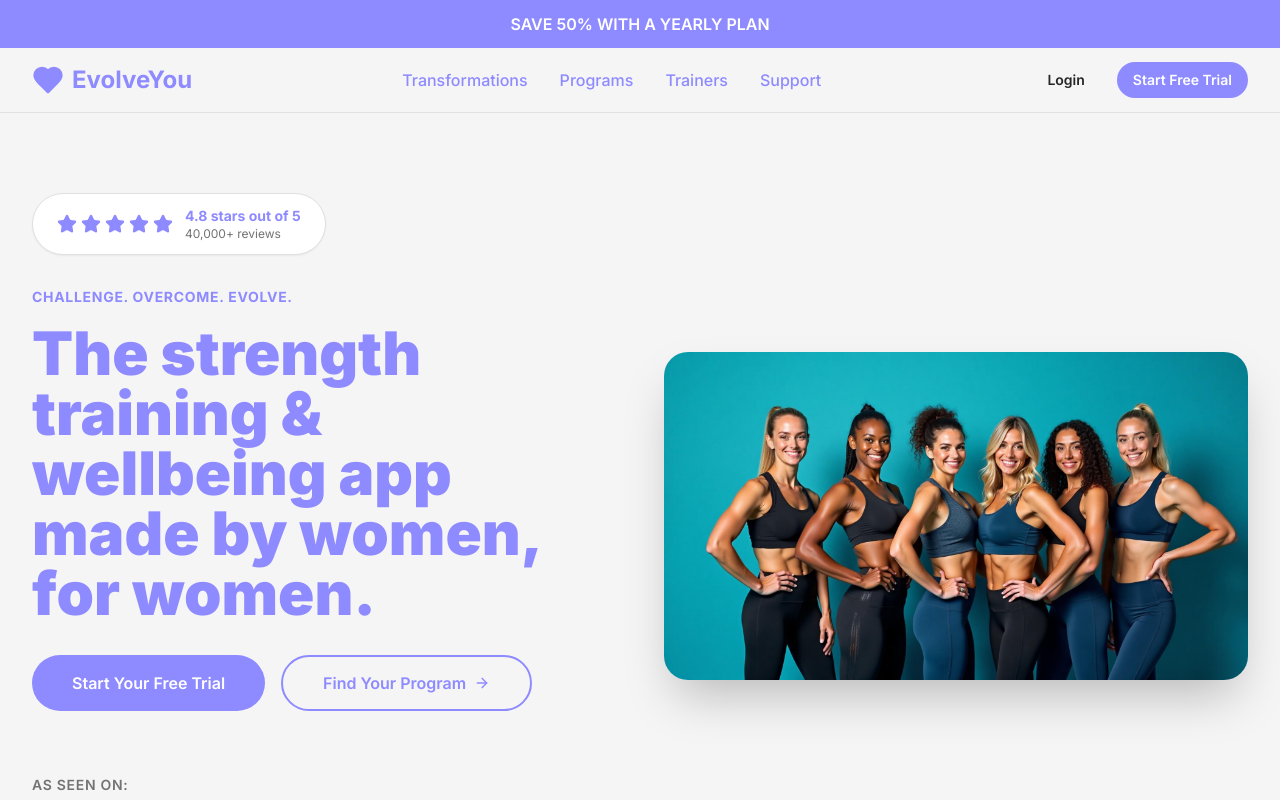
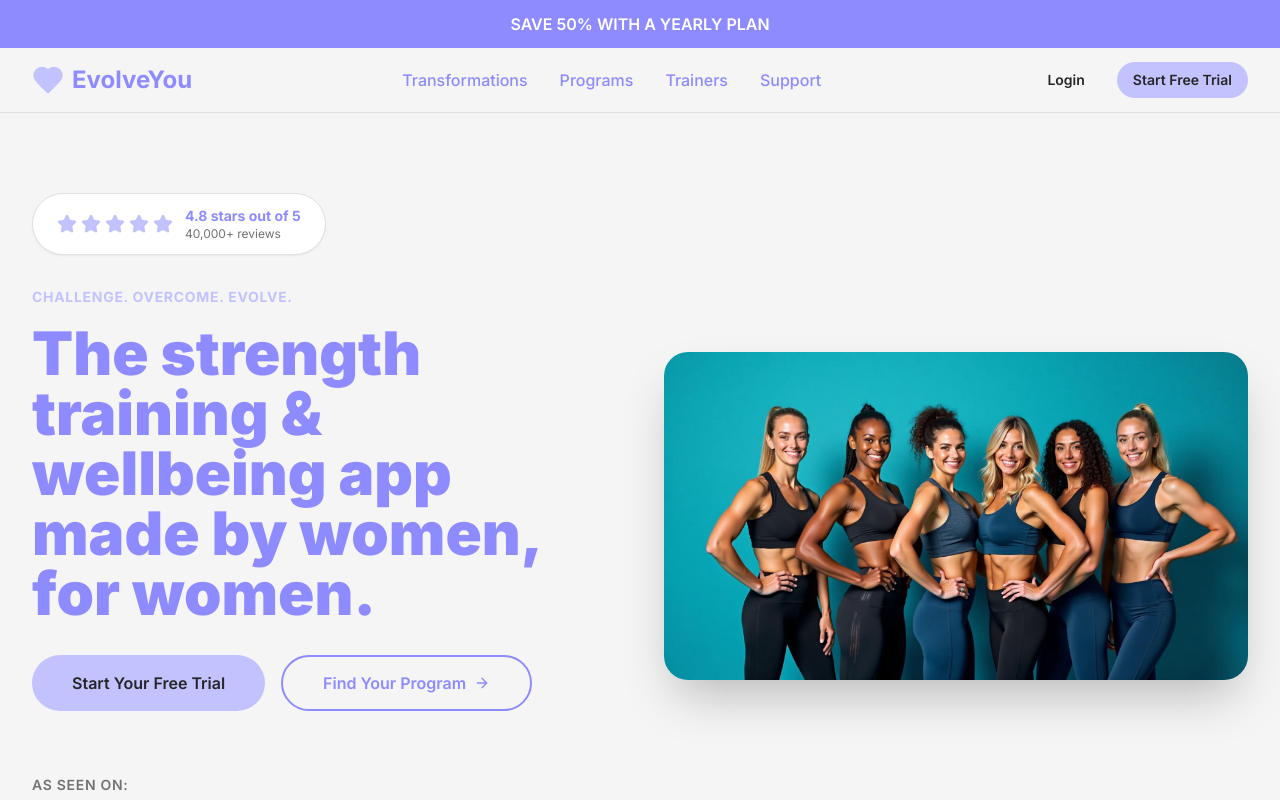
Before and after one commit to DhruvishaBobbi/my-evolve-clone, a React (Vite) app: page / in a window 1280 px wide. Shown: the top 800 px of the page. Built offline with nearby package versions, Linux system fonts and the light colour scheme; the HTML template or start-up script is replaced by a standard one.

Commit message:
Update primary color

```diff
--- a/src/index.css
+++ b/src/index.css
@@ -17,8 +17,8 @@ All colors MUST be HSL.
     --popover: 0 0% 100%;
     --popover-foreground: 0 0% 15%;
 
-    --primary: 242 100% 77%;
-    --primary-foreground: 0 0% 100%;
+    --primary: 240 100% 88%;
+    --primary-foreground: 0 0% 15%;
 
     --secondary: 242 100% 77%;
     --secondary-foreground: 0 0% 100%;
@@ -26,15 +26,15 @@ All colors MUST be HSL.
     --muted: 0 0% 90%;
     --muted-foreground: 0 0% 45%;
 
-    --accent: 242 100% 77%;
-    --accent-foreground: 0 0% 100%;
+    --accent: 240 100% 88%;
+    --accent-foreground: 0 0% 15%;
 
     --destructive: 0 84.2% 60.2%;
     --destructive-foreground: 0 0% 100%;
 
     --border: 0 0% 88%;
     --input: 0 0% 88%;
-    --ring: 242 100% 77%;
+    --ring: 240 100% 88%;
 
     --radius: 1rem;
 
@@ -65,8 +65,8 @@ All colors MUST be HSL.
     --popover: 0 0% 15%;
     --popover-foreground: 0 0% 98%;
 
-    --primary: 242 100% 77%;
-    --primary-foreground: 0 0% 100%;
+    --primary: 240 100% 88%;
+    --primary-foreground: 0 0% 15%;
 
     --secondary: 242 100% 77%;
     --secondary-foreground: 0 0% 100%;
@@ -74,15 +74,15 @@ All colors MUST be HSL.
     --muted: 0 0% 20%;
     --muted-foreground: 0 0% 65%;
 
-    --accent: 242 100% 77%;
-    --accent-foreground: 0 0% 100%;
+    --accent: 240 100% 88%;
+    --accent-foreground: 0 0% 15%;
 
     --destructive: 0 62.8% 30.6%;
     --destructive-foreground: 0 0% 98%;
 
     --border: 0 0% 20%;
     --input: 0 0% 20%;
-    --ring: 242 100% 77%;
+    --ring: 240 100% 88%;
     --sidebar-background: 240 5.9% 10%;
     --sidebar-foreground: 240 4.8% 95.9%;
     --sidebar-primary: 224.3 76.3% 48%;
```
